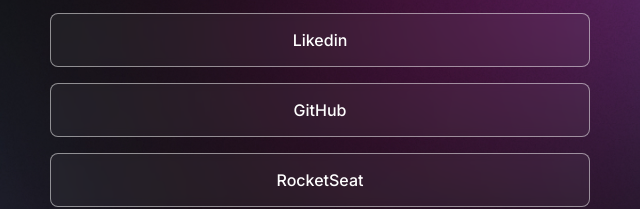
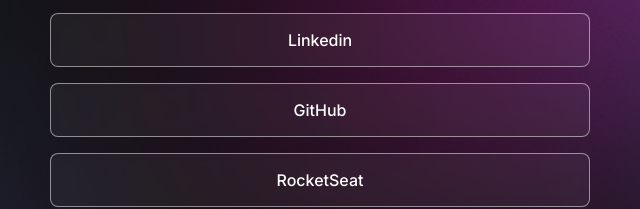
Before and after one commit to MaxwellNonardo/projeto-interface, a plain HTML site: page index.html in a window 1280 px wide. Shown: the part 364-573 px from the top of the page, 320-960 px from the left. Drawn offline with nearby package versions, Linux system fonts and the light colour scheme.

Commit message:
little bug

```diff
--- a/index.html
+++ b/index.html
@@ -32,7 +32,7 @@
           <a href="mailto:maxwellnonardopb@gmail.com"target="_Blank">Email</a>
         </li>
         <li>
-          <a href="https://www.linkedin.com/in/maxwellnonardo/" target="_Blank">Likedin</a>
+          <a href="https://www.linkedin.com/in/maxwellnonardo/" target="_Blank">Linkedin</a>
         </li>
         <li>
           <a href="https://github.com/MaxwellNonardo" target="_Blank">GitHub</a>
```
